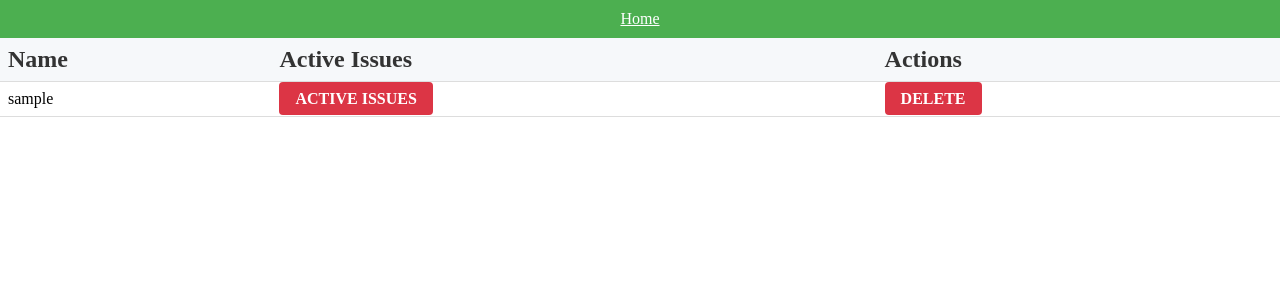
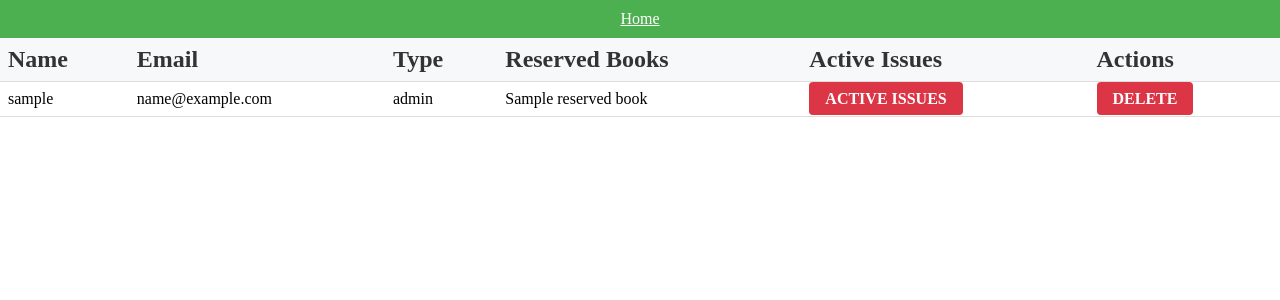
Before and after one commit to Yash23kr/Library-Information-System, a Django app: template librarybackend/librarian/templates/librarian_view_members.html in a window 1280 px wide. Shown: the top 300 px of the page. Run offline with Django 3.2, Linux system fonts and the light colour scheme; the template is opened without the code that fills it: most values are stand-ins (such as "Sample title", 1, 10 or a date in 2020).

```diff
--- a/librarybackend/librarian/templates/librarian_view_all_books.html
+++ b/librarybackend/librarian/templates/librarian_view_all_books.html
@@ -74,6 +74,7 @@
             <th><h4>Rack Number</h4></th>
             <th><h4>Issue Frequency</h4></th>
             <th><h4>Last Issued</h4></th>
+            <th><h4>Is Returned</h4></th>
             <th><h4>Actions</h4></th>
             <th><h4>Send Reminder</h4></th>
         </tr>
@@ -88,6 +89,7 @@
             <td>{{book.rack_number}}</td>
             <td>{{book.issue_freq}}</td>
             <td>{{book.last_issued}}</td>
+            <td>{{book.is_returned}}</td>
             <td><a href="/librarian/delete_book/{{book.id}}/">Delete</a></td>
             <td><a href="/librarian/send_reminder/{{book.id}}">Send</a></td>
         </tr>
--- a/librarybackend/librarian/templates/librarian_view_members.html
+++ b/librarybackend/librarian/templates/librarian_view_members.html
@@ -67,6 +67,9 @@
     <table>
       <thead>
           <th><h4>Name</h4></th>
+          <th><h4>Email</h4></th>
+          <th><h4>Type</h4></th>
+          <th><h4>Reserved Books</h4></th>
           <th><h4>Active Issues</h4></th>
           <th><h4>Actions</h4></th>
       </thead>
@@ -74,6 +77,9 @@
           {% for member in members %}
           <tr>
               <td>{{member.user.username}}</td>
+              <td>{{member.user.email}}</td>
+              <td>{{member.user_type}}</td>
+              <td>{{member.reserved_book.name}}</td>
               <td><a href="/librarian/active_issues/{{member.id}}" class="delete-button">Active Issues</a></td>
               <td><a href="/librarian/delete_member_alert/{{member.id}}" class="delete-button">Delete</a></td>
           </tr>
```
Also changed, not shown: librarybackend/db.sqlite3.
